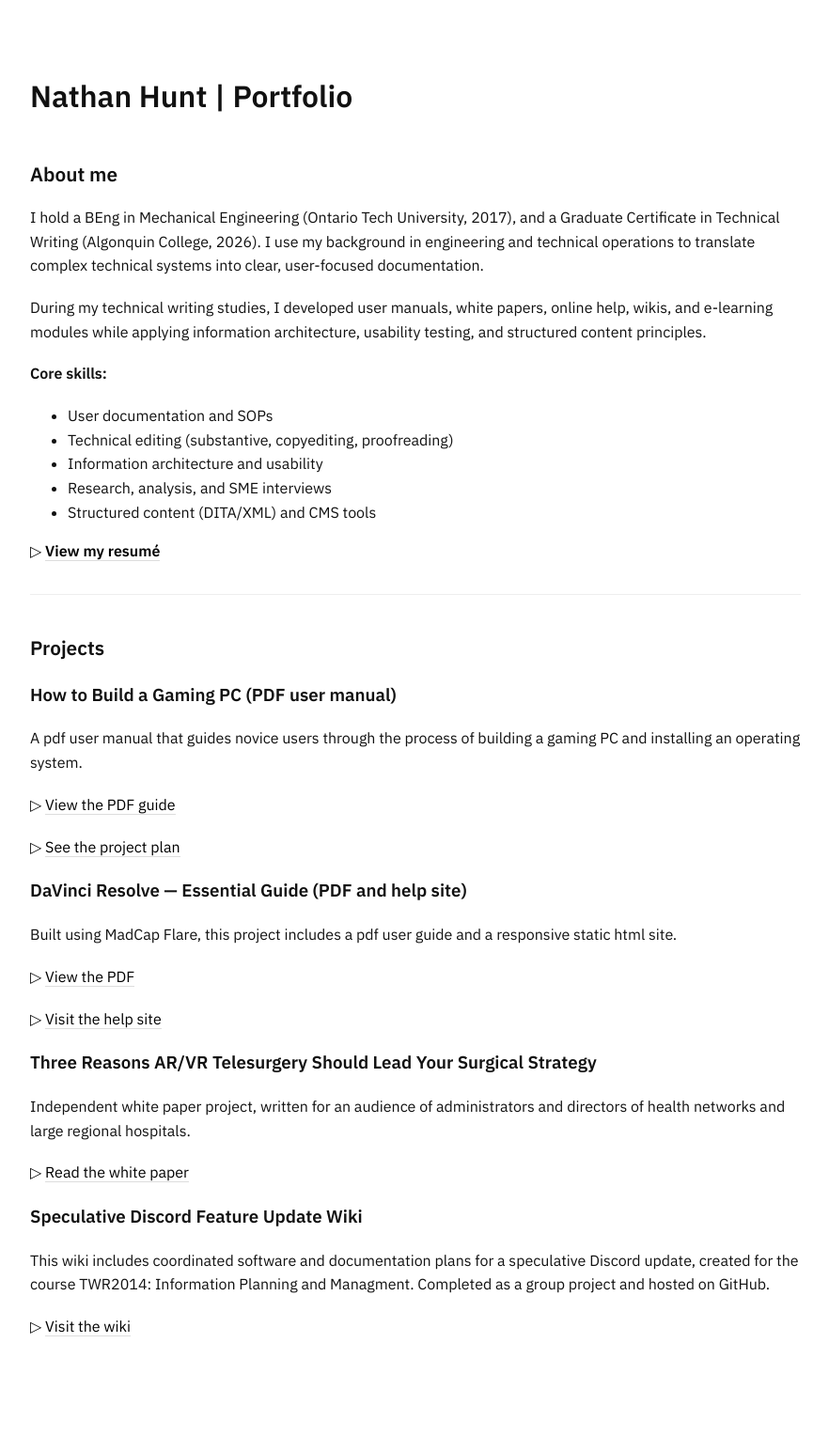
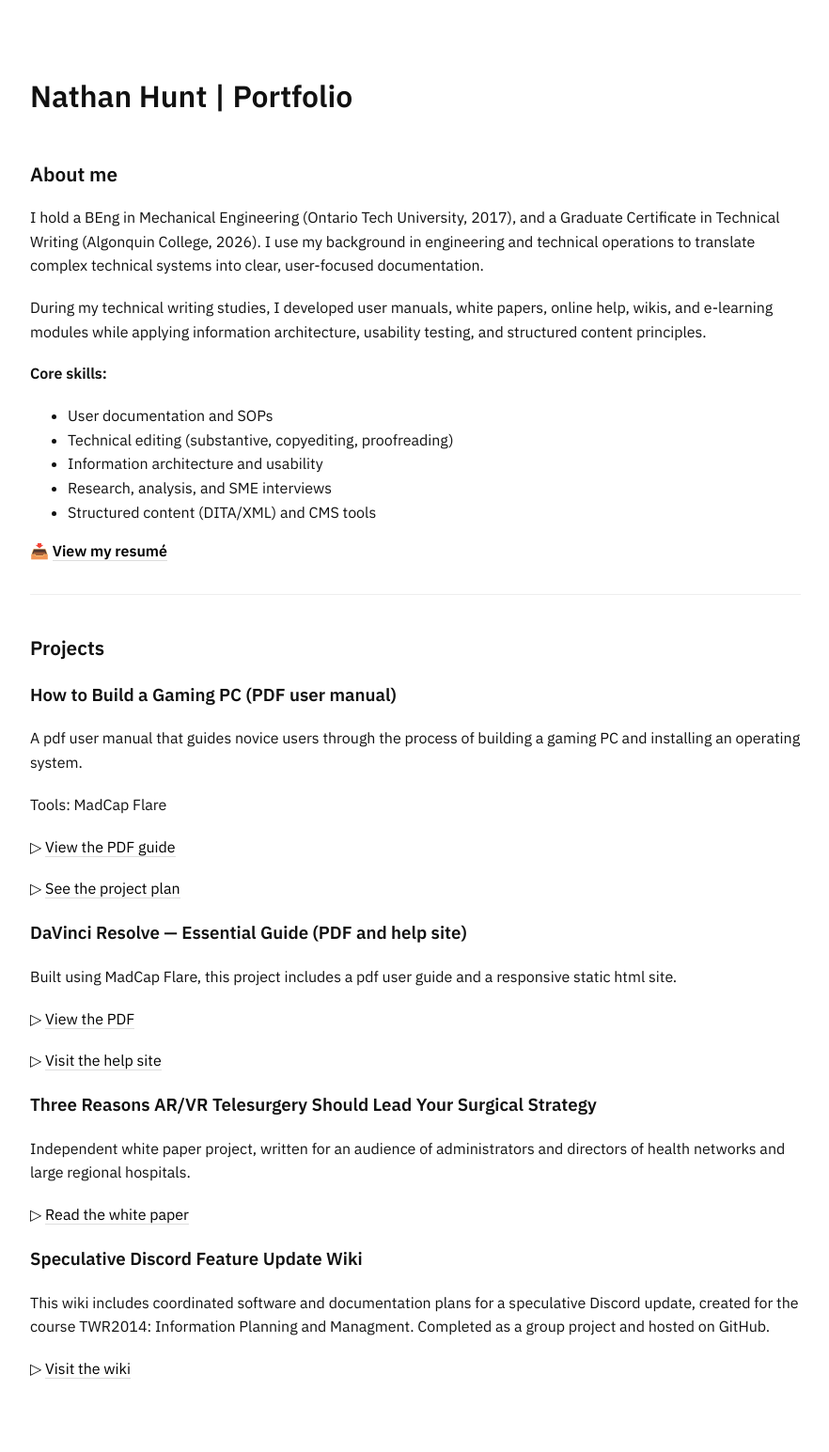
Before and after one commit to hunt-0515/portfolio, a Jekyll site: the page built from index.md, in a window 1280 px wide. Shown: the whole page at 94% size, without its empty margins (198-1080 px from the left). Built offline with Jekyll 4.4.1, drawn with Linux system fonts in a browser that asks for light colours; before the commit the page ends 1500 px from its top, so only the background shows below that; some of the changed lines change nothing that is shown.

Commit message:
Update index.md

```diff
--- a/index.md
+++ b/index.md
@@ -16,7 +16,7 @@ During my technical writing studies, I developed user manuals, white papers, onl
 - Research, analysis, and SME interviews
 - Structured content (DITA/XML) and CMS tools
 
-▷ **[View my resumé](assets/pdfs/resume.pdf)**
+&#x1F4E5; **[View my resumé](assets/pdfs/resume.pdf)**
 
 ---
 
@@ -25,6 +25,8 @@ During my technical writing studies, I developed user manuals, white papers, onl
 ### How to Build a Gaming PC (PDF user manual)
 
 A pdf user manual that guides novice users through the process of building a gaming PC and installing an operating system.
+
+Tools: MadCap Flare
 
 ▷ [View the PDF guide](assets/pdfs/Build_a_Gaming_PC_WEB.pdf)
 
```
